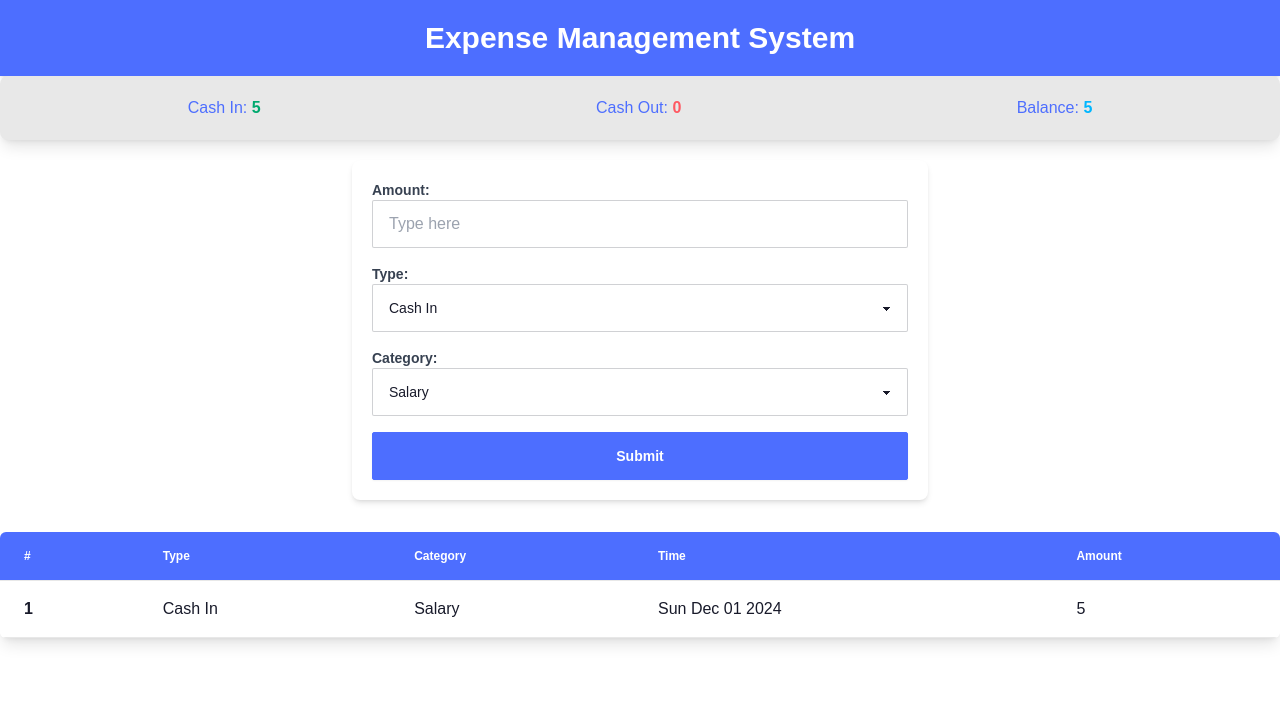
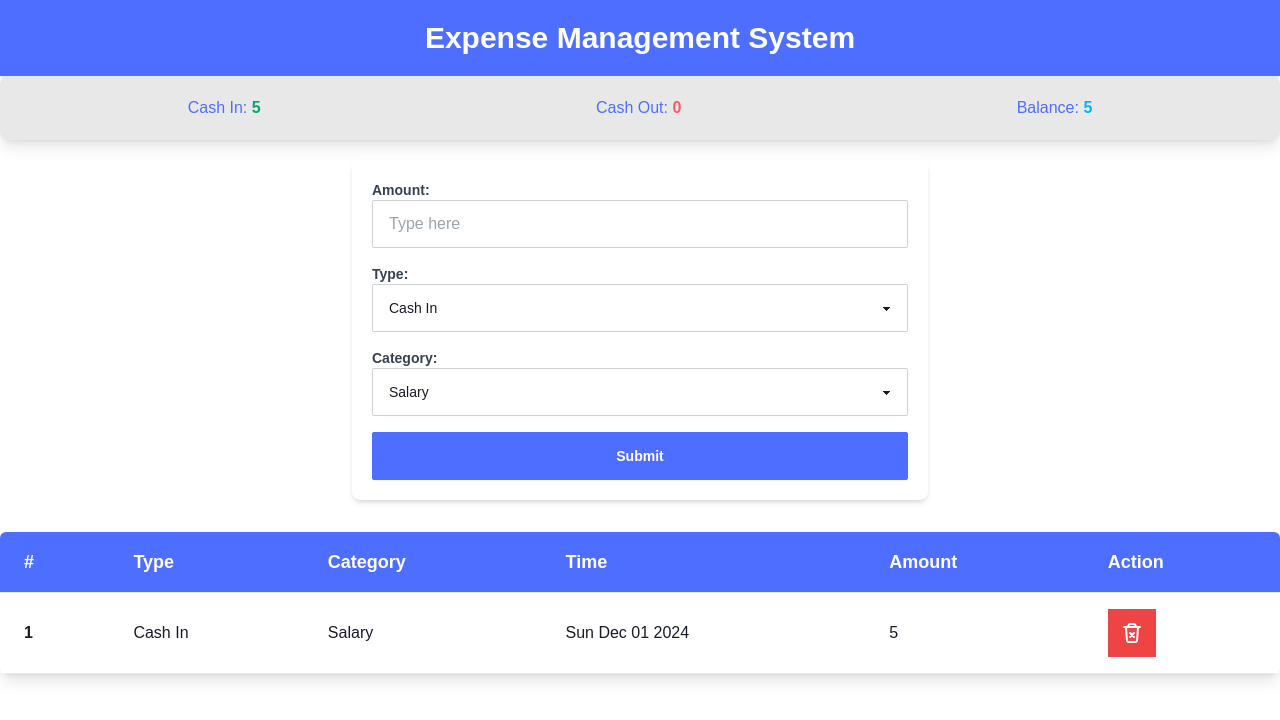
Before and after one commit to abdulrafay-1/simple-expense-management, a Next.js app: page / in a window 1280 px wide. Both pictures are taken after typing "5" into the empty fields and a click on the button "Submit". Shown: the top 720 px of the page. Built offline with nearby package versions, Linux system fonts and the light colour scheme.

Commit message:
checking delete functionality

```diff
--- a/src/app/page.js
+++ b/src/app/page.js
@@ -52,6 +52,11 @@ const Home = () => {
       amount: "",
     });
   };
+
+  const deleteItem = (id) => {
+    const filtered = userData.filter(item => item.date != id);
+    setUserData([...filtered])
+  }
 
   const handleCategory = () => {
     if (category === "CashIn") {
@@ -170,12 +175,13 @@ const Home = () => {
           <table className="table table-lg table-zebra">
             {/* head */}
             <thead>
-              <tr className="bg-primary text-white">
+              <tr className="bg-primary text-lg text-white">
                 <th>#</th>
                 <th>Type</th>
                 <th>Category</th>
                 <th>Time</th>
                 <th>Amount</th>
+                <th>Action</th>
               </tr>
             </thead>
             <tbody>
@@ -186,6 +192,7 @@ const Home = () => {
                   <td>{item.cashInCategory || item.cashOutCategory}</td>
                   <td>{new Date(item.date).toDateString()}</td>
                   <td>{item.amount}</td>
+                  <td onclick={() => deleteItem(item.date)}><button className="text-white bg-red-500 p-3"><img src="./trash.svg" width='24px' height='24px' /></button></td>
                 </tr>
               ))}
             </tbody>
```
Also changed, not shown: public/trash.svg (added).
